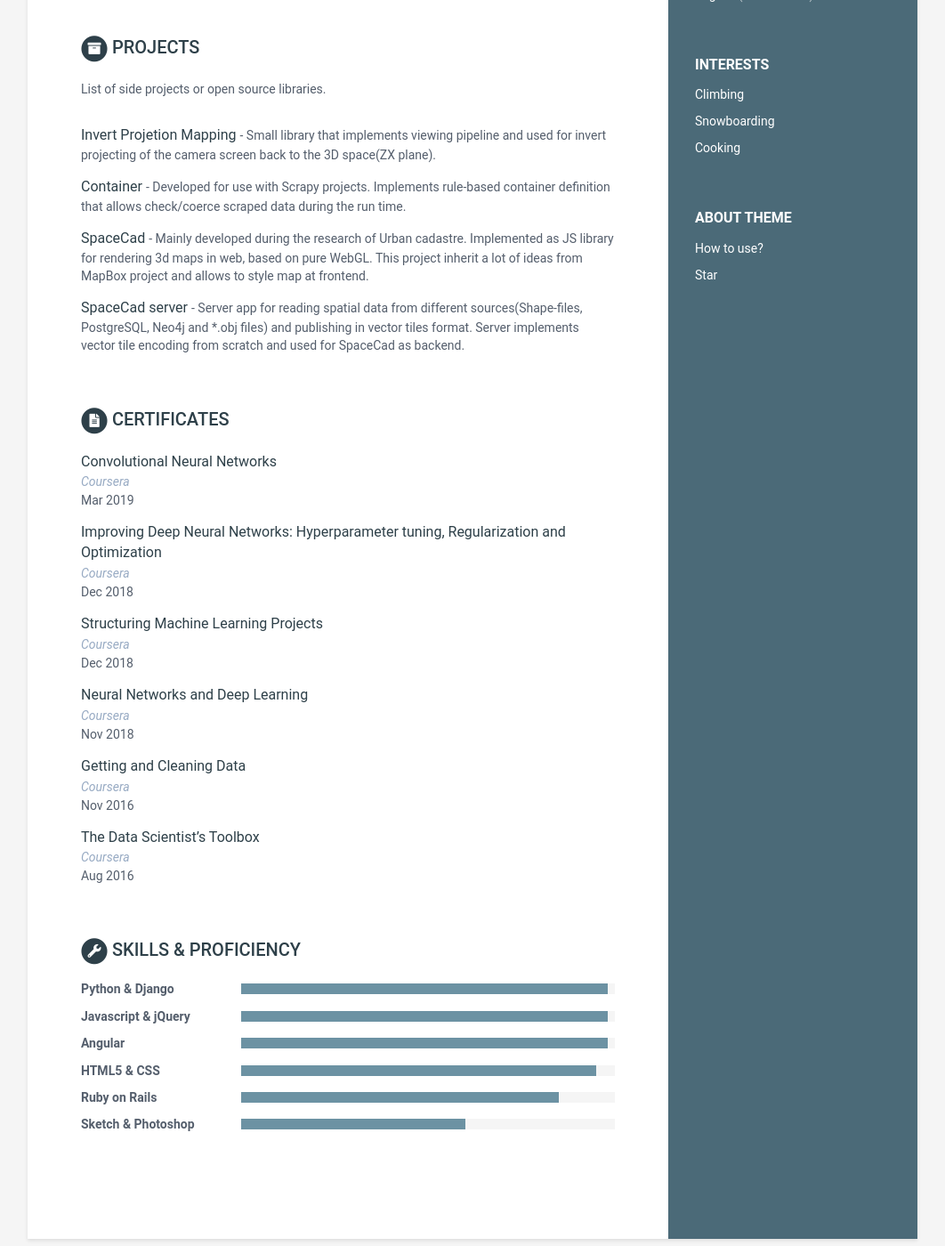
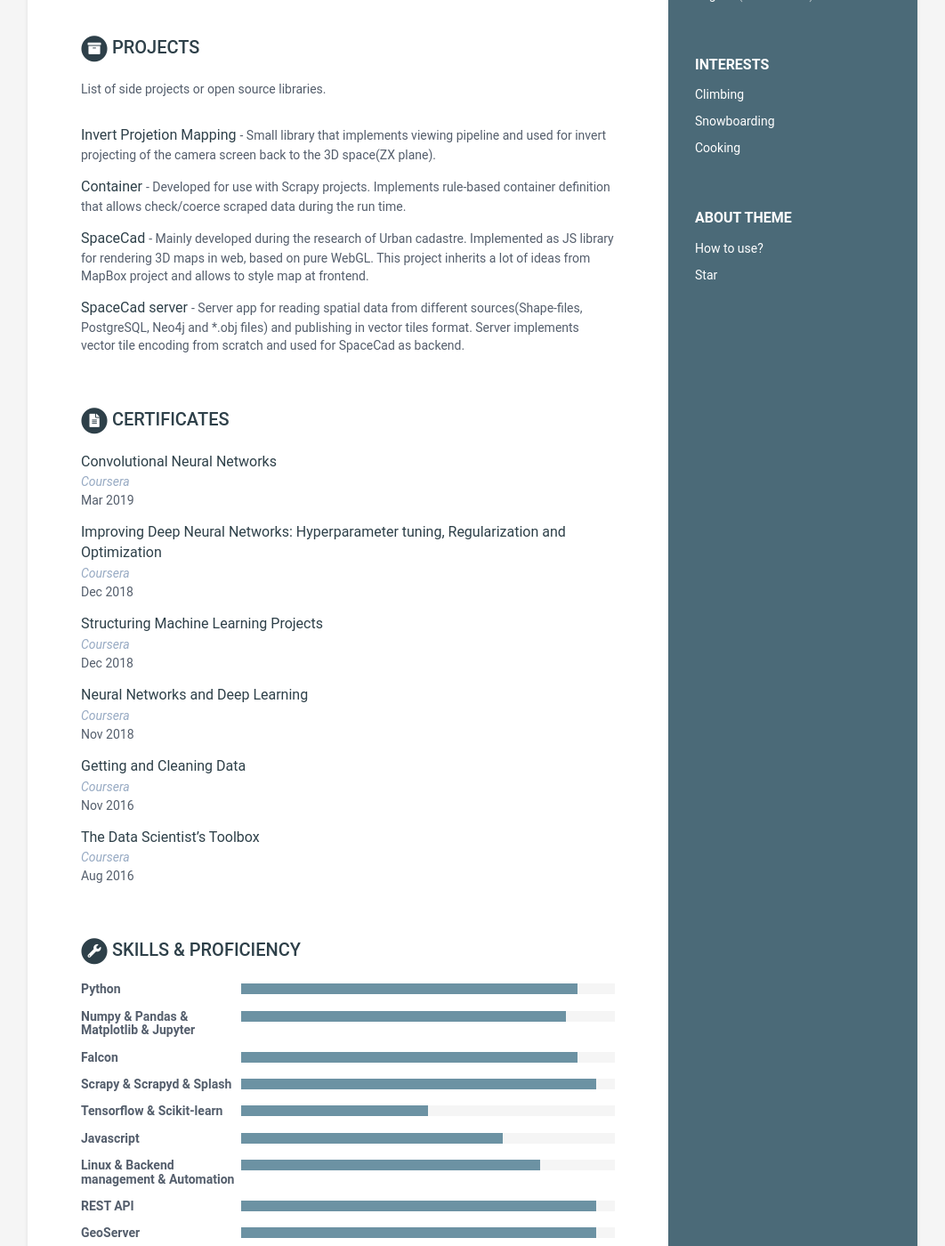
Before and after one commit to tillroy/tillroy.github.io, a Jekyll site: the page built from cv.md, in a window 1280 px wide and 1400 px high, scrolled down 845 px. Shown: the whole window at 89% size, without its empty margins (109-1171 px from the left). Built offline with Jekyll 4.4.1, drawn with Linux system fonts in a browser that asks for light colours; some of the changed text lies outside the part shown.

Commit message:
fill skills

```diff
--- a/_data/data.yml
+++ b/_data/data.yml
@@ -126,7 +126,7 @@ projects:
 
       - title: SpaceCad
         link: "#"
-        tagline: "Mainly developed during the research of Urban cadastre. Implemented as JS library for rendering 3d maps in web, based on pure WebGL. This project inherit a lot of ideas from MapBox project and allows to style map at frontend."
+        tagline: "Mainly developed during the research of Urban cadastre. Implemented as JS library for rendering 3D maps in web, based on pure WebGL. This project inherits a lot of ideas from MapBox project and allows to style map at frontend."
 
       - title: SpaceCad server
         link: "#"
@@ -191,23 +191,40 @@ skills:
     title: Skills &amp; Proficiency
 
     toolset:
-      - name: Python & Django
-        level: 98%
+      - name: Python
+        level: 90%
 
-      - name: Javascript & jQuery
-        level: 98%
+      - name: Numpy & Pandas & Matplotlib & Jupyter
+        level: 87%
 
-      - name: Angular
-        level: 98%
+      - name: Falcon
+        level: 90%
 
-      - name: HTML5 & CSS
+      - name: Scrapy & Scrapyd & Splash
         level: 95%
 
-      - name: Ruby on Rails
-        level: 85%
+      - name: Tensorflow & Scikit-learn
+        level: 50%
 
-      - name: Sketch & Photoshop
-        level: 60%
+      - name: Javascript
+        level: 70%
 
-footer: >
-    Designed with <i class="fas fa-heart"></i> by <a href="http://themes.3rdwavemedia.com" target="_blank" rel="nofollow">Xiaoying Riley</a>
+      - name: Linux & Backend management & Automation
+        level: 80%
+
+      - name: REST API
+        level: 95%
+
+      - name: GeoServer
+        level: 95%
+
+      - name: Git & Docker
+        level: 95%
+
+      - name: PostgreSQL+PostGIS, MySQL, MongoDB, Neo4J, Sqlite
+        level: 90%
+
+      - name: GIS(ArcGis, Qgis, GRASS)
+        level: 93%
+
+footer:
```
